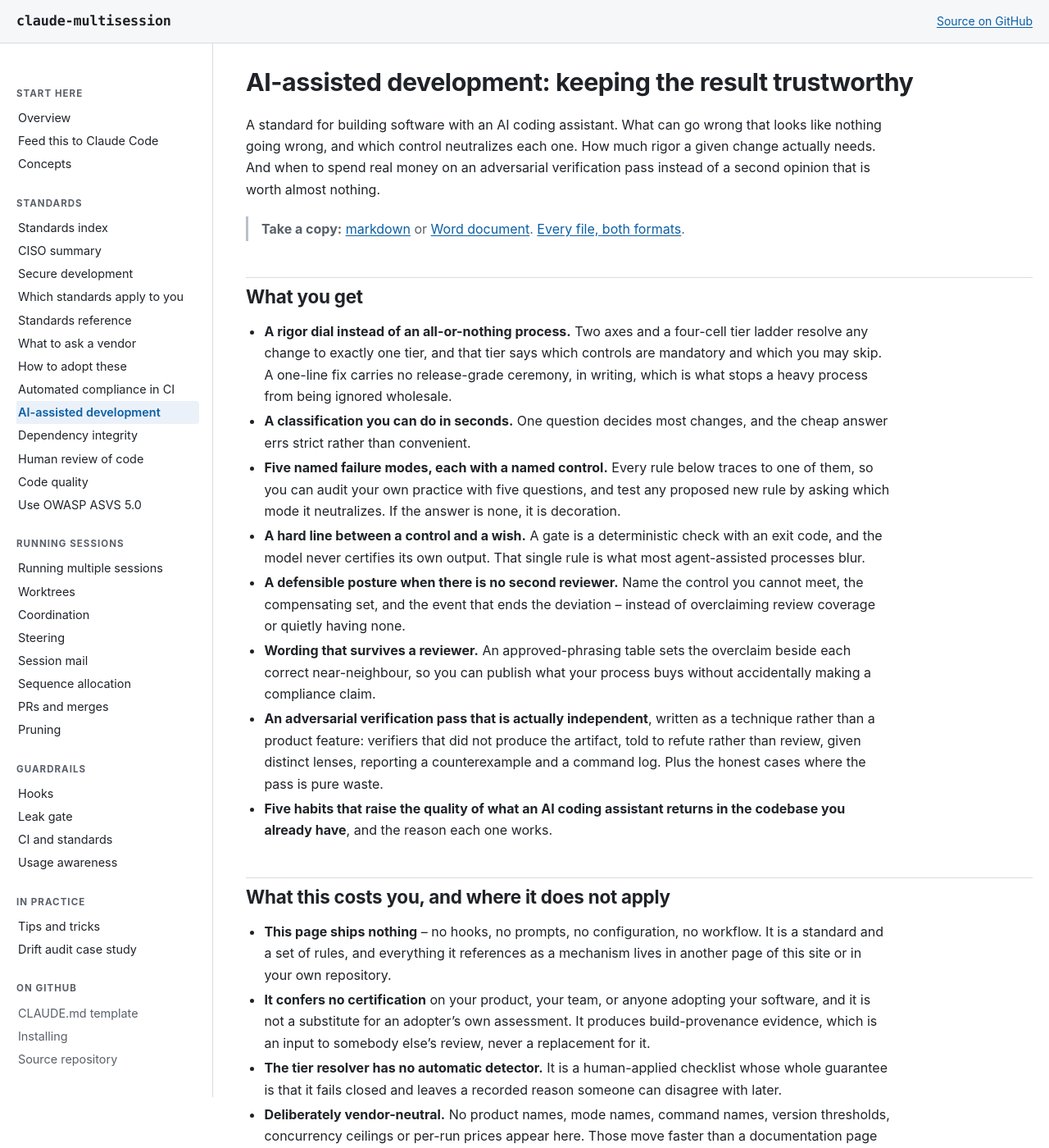
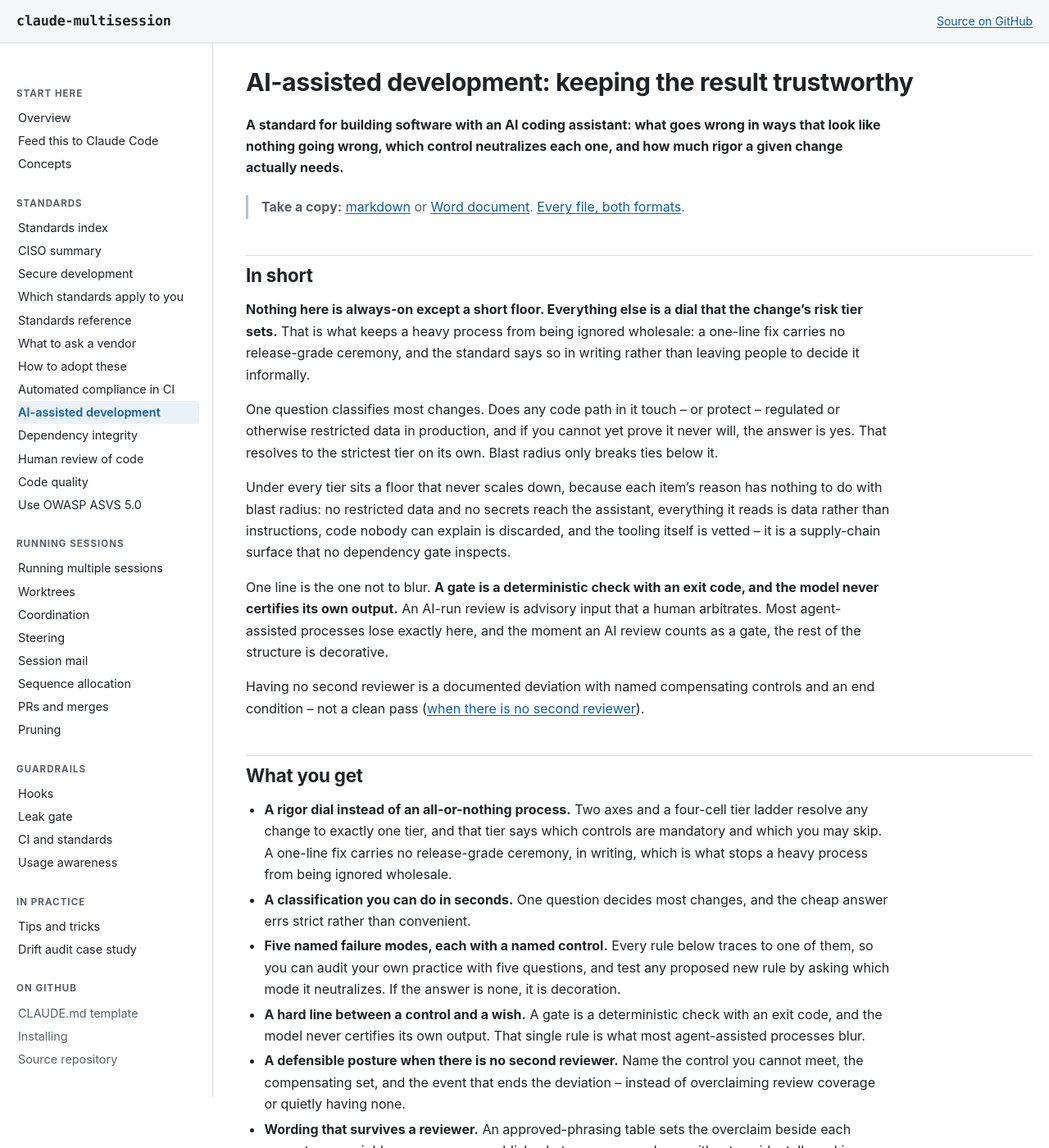
Before and after one commit to wshallwshall/secure-development-standards, a Jekyll site: the page built from docs/standards/AI-ASSISTED-DEVELOPMENT.md, in a window 1280 px wide and 1400 px high. Shown: the whole window at 82% size. Built offline with Jekyll 4.4.1, drawn with Linux system fonts in a browser that asks for light colours; our own code applies the rules of GitHub Pages for plain Markdown files.

Commit message:
docs(standards): AI-assisted development had no BLUF, so give it one
The set's opening contract is Take a copy / In short / What you get / What this
costs you. This page carried three of the four: a reader arriving at the entry
point OVERVIEW sends them to first met an eight-bullet feature list before any
statement of what the standard actually says.

The "In short" added here states the four load-bearing claims and nothing else,
each one already argued further down rather than introduced at the top:

  * the tier sets a dial, and only a short floor is always-on (section 2)
  * one question -- restricted data in production, unprovable counts as yes --
    classifies most changes on its own (section 2)
  * the floor never scales down, because no item's reason involves blast radius
    (section 3)
  * a gate is a deterministic check with an exit code and the model never
    certifies its own output, which is where most agent-assisted processes lose
    the plot (sections 4 and 8)

Also put the dek in the house form the siblings use -- bold, and two sentences
shorter -- and gave the page a description in the OVERVIEW download table, which
was one of three rows that had none.

No section below the opening is touched. That body has been through an
adversarial pass (e94018c) and its claims are load-bearing; the gap here was the
opening, not the argument.

Word copies regenerated with pandoc 3.10.

Co-Authored-By: Claude Opus 5 <noreply@anthropic.com>

```diff
--- a/docs/standards/AI-ASSISTED-DEVELOPMENT.md
+++ b/docs/standards/AI-ASSISTED-DEVELOPMENT.md
@@ -1,14 +1,38 @@
 # AI-assisted development: keeping the result trustworthy
 
-A standard for building software with an AI coding assistant. What can go wrong that looks like nothing
-going wrong, and which control neutralizes each one. How much rigor a given change actually needs.
-And when to spend real money on an adversarial verification pass instead of a second opinion that is
-worth almost nothing.
+**A standard for building software with an AI coding assistant: what goes wrong in ways that look
+like nothing going wrong, which control neutralizes each one, and how much rigor a given change
+actually needs.**
 
 > **Take a copy:**
 > [markdown](https://raw.githubusercontent.com/wshallwshall/claude-multisession/main/docs/standards/AI-ASSISTED-DEVELOPMENT.md)
 > or [Word document](https://raw.githubusercontent.com/wshallwshall/claude-multisession/main/docs/standards/word/AI-ASSISTED-DEVELOPMENT.docx).
 > [Every file, both formats](OVERVIEW.md#the-files).
+
+## In short
+
+**Nothing here is always-on except a short floor. Everything else is a dial that the change's risk
+tier sets.** That is what keeps a heavy process from being ignored wholesale: a one-line fix carries
+no release-grade ceremony, and the standard says so in writing rather than leaving people to decide
+it informally.
+
+One question classifies most changes. Does any code path in it touch -- or protect -- regulated or
+otherwise restricted data in production, and if you cannot yet prove it never will, the answer is
+yes. That resolves to the strictest tier on its own. Blast radius only breaks ties below it.
+
+Under every tier sits a floor that never scales down, because each item's reason has nothing to do
+with blast radius: no restricted data and no secrets reach the assistant, everything it reads is
+data rather than instructions, code nobody can explain is discarded, and the tooling itself is
+vetted -- it is a supply-chain surface that no dependency gate inspects.
+
+One line is the one not to blur. **A gate is a deterministic check with an exit code, and the model
+never certifies its own output.** An AI-run review is advisory input that a human arbitrates. Most
+agent-assisted processes lose exactly here, and the moment an AI review counts as a gate, the rest
+of the structure is decorative.
+
+Having no second reviewer is a documented deviation with named compensating controls and an end
+condition -- not a clean pass ([when there is no second
+reviewer](#when-there-is-no-second-reviewer)).
 
 ## What you get
 
```
Also changed, not shown: docs/standards/OVERVIEW.md (+1 -1 lines), 2 other files.
